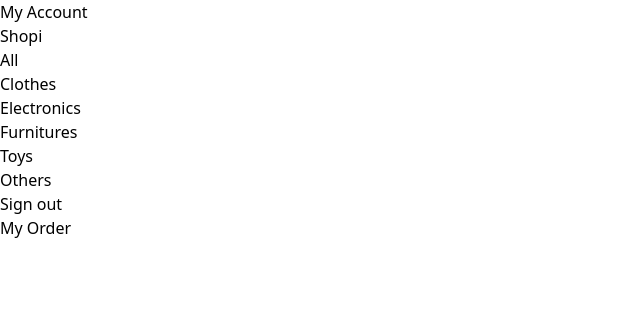
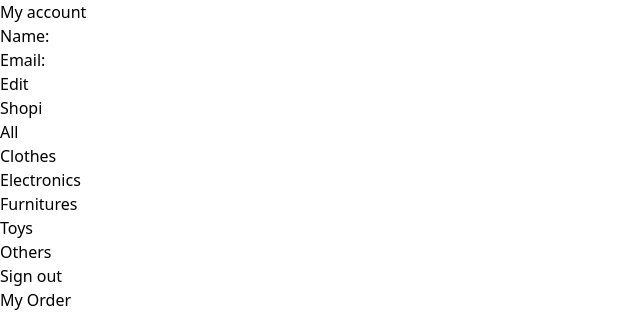
Before and after one commit to CeciliaGarcia15/react-course, a React (Vite) app: page /my-account in a window 1280 px wide. Shown: the top 316 px of the page, without its empty margins (0-640 px from the left). Built offline with nearby package versions, Linux system fonts and the light colour scheme; no server answers.

Commit message:
Se agrego una forma de editar las cuentas y ademas se arreglaron pequeños detalles esteticos

```diff
--- a/src/Components/Navbar/index.jsx
+++ b/src/Components/Navbar/index.jsx
@@ -1,145 +1,151 @@
 import { useContext } from "react";
 import { NavLink } from "react-router-dom";
 import { ShoppingCartContext } from "../../Context";
-import ShoppingCart from "../ShoppingCart"
+import ShoppingCart from "../ShoppingCart";
 import { render } from "react-dom";
 
 const Navbar = () => {
-    const context = useContext(ShoppingCartContext)
-    const activeStyle = 'underline underline-offset-4';
+  const context = useContext(ShoppingCartContext);
+  const activeStyle = "underline underline-offset-4";
 
   //Sign out
-    const signOut = localStorage.getItem('sign-out')
-    const parsedSignOut = JSON.parse(signOut)
-    const isUserSignOut = context.signOut || parsedSignOut
+  const signOut = localStorage.getItem("sign-out");
+  const parsedSignOut = JSON.parse(signOut);
+  const isUserSignOut = context.signOut || parsedSignOut;
 
   //Account
-    const account = localStorage.getItem('account')
-    const parsedAccount = JSON.parse(account)
+  const account = localStorage.getItem("account");
+  const parsedAccount = JSON.parse(account);
 
   //Has an account
-    const noAccountInLocalStorage = parsedAccount ? Object.keys(parsedAccount).length === 0 : true
-    const noAccountInLocalState = context.account ? Object.keys(context.account).length === 0 : true
-    const hasUserAnAccount = !noAccountInLocalStorage || !noAccountInLocalState
-
+  const noAccountInLocalStorage = parsedAccount
+    ? Object.keys(parsedAccount).length === 0
+    : true;
+  const noAccountInLocalState = context.account
+    ? Object.keys(context.account).length === 0
+    : true;
+  const hasUserAnAccount = !noAccountInLocalStorage || !noAccountInLocalState;
 
   const handleSignOut = () => {
-        const stringifiedSignOut = JSON.stringify(true)
-        localStorage.setItem('sign-out',stringifiedSignOut)
-        context.setSignOut(true)
-    }
+    const stringifiedSignOut = JSON.stringify(true);
+    localStorage.setItem("sign-out", stringifiedSignOut);
+    context.setSignOut(true);
+  };
   const renderView = () => {
-        if(hasUserAnAccount && !isUserSignOut){
-            return(
+    if (hasUserAnAccount && !isUserSignOut) {
+      return (
         <>
-                <li className="text-black/60">
-                github.com/CeciliaGarcia15
-                </li>
+          <li className="text-black/60">{parsedAccount?.email}</li>
           <li>
-                    <NavLink to='/my-orders' className={({isActive}) => isActive ? activeStyle : undefined}>
+            <NavLink
+              to="/my-orders"
+              className={({ isActive }) => (isActive ? activeStyle : undefined)}
+            >
               My Orders
             </NavLink>
           </li>
           <li>
-                    <NavLink to='/my-account' className={({isActive}) => isActive ? activeStyle : undefined}>
+            <NavLink
+              to="/my-account"
+              className={({ isActive }) => (isActive ? activeStyle : undefined)}
+            >
               My Account
             </NavLink>
           </li>
           <li>
-                    <NavLink to='/sign-in'
-                    className={({isActive}) => isActive ? activeStyle : undefined}
+            <NavLink
+              to="/sign-in"
+              className={({ isActive }) => (isActive ? activeStyle : undefined)}
               onClick={() => handleSignOut()}
             >
               Sign in
             </NavLink>
           </li>
           <li className="flex items-center">
-                   <ShoppingCart/>
+            <ShoppingCart />
           </li>
         </>
-            )
-
-        }else{
+      );
+    } else {
       return (
         <li>
-                    <NavLink to='/sign-in'
-                    className={({isActive}) => isActive ? activeStyle : undefined}
+          <NavLink
+            to="/sign-in"
+            className={({ isActive }) => (isActive ? activeStyle : undefined)}
             onClick={() => handleSignOut()}
           >
             Sign out
           </NavLink>
         </li>
-            )
+      );
+    }
+  };
 
-        }
-    }
-
-    return(
-        <nav className="fixed top-0 z-10 flex justify-between w-full px-8 py-5 text-sm font-light item-center">
+  return (
+    <nav className="fixed top-0 z-10 flex justify-between w-full px-8 py-5 text-sm font-light bg-white item-center">
       <ul className="flex gap-3 item-center">
         <li className="font-semibold text-md">
-                    <NavLink
-                        to={`${isUserSignOut ? '/sign-in' : '/'}`}>
-                        Shopi
-                    </NavLink>
+          <NavLink to={`${isUserSignOut ? "/sign-in" : "/"}`}>Shopi</NavLink>
         </li>
         <li>
           <NavLink
-                    to='/'
-                    onClick={()=> context.setSearchByCategory()}
-                    className={({isActive}) => isActive ? activeStyle : undefined}>
+            to="/"
+            onClick={() => context.setSearchByCategory()}
+            className={({ isActive }) => (isActive ? activeStyle : undefined)}
+          >
             All
           </NavLink>
         </li>
         <li>
           <NavLink
-                    to='/clothes'
-                    onClick={()=> context.setSearchByCategory('clothes')}
-                    className={({isActive}) => isActive ? activeStyle : undefined}>
+            to="/clothes"
+            onClick={() => context.setSearchByCategory("clothes")}
+            className={({ isActive }) => (isActive ? activeStyle : undefined)}
+          >
             Clothes
           </NavLink>
         </li>
         <li>
           <NavLink
-                    to='/electronics'
-                    onClick={()=> context.setSearchByCategory('electronics')}
-                    className={({isActive}) => isActive ? activeStyle : undefined}>
+            to="/electronics"
+            onClick={() => context.setSearchByCategory("electronics")}
+            className={({ isActive }) => (isActive ? activeStyle : undefined)}
+          >
             Electronics
           </NavLink>
         </li>
         <li>
           <NavLink
-                    to='/furnitures'
-                    onClick={()=> context.setSearchByCategory('furnitures')}
-                    className={({isActive}) => isActive ? activeStyle : undefined}>
+            to="/furnitures"
+            onClick={() => context.setSearchByCategory("furnitures")}
+            className={({ isActive }) => (isActive ? activeStyle : undefined)}
+          >
             Furnitures
           </NavLink>
         </li>
         <li>
           <NavLink
-                    to='/toys'
-                    onClick={()=> context.setSearchByCategory('toys')}
-                    className={({isActive}) => isActive ? activeStyle : undefined}>
+            to="/toys"
+            onClick={() => context.setSearchByCategory("toys")}
+            className={({ isActive }) => (isActive ? activeStyle : undefined)}
+          >
             Toys
           </NavLink>
         </li>
         <li>
           <NavLink
-                    to='/others'
-                    onClick={()=> context.setSearchByCategory('others')}
-                    className={({isActive}) => isActive ? activeStyle : undefined}>
+            to="/others"
+            onClick={() => context.setSearchByCategory("others")}
+            className={({ isActive }) => (isActive ? activeStyle : undefined)}
+          >
             Others
           </NavLink>
         </li>
       </ul>
 
-            <ul className="flex items-center gap-3">
-
-                {renderView()}
-            </ul>
-
+      <ul className="flex items-center gap-3">{renderView()}</ul>
     </nav>
   );
-}
+};
 
-export {Navbar}
+export { Navbar };
--- a/src/Pages/MyAccount/index.jsx
+++ b/src/Pages/MyAccount/index.jsx
@@ -1,12 +1,113 @@
-import Layout from "../../Components/Layout"
+import { useContext, useState, useRef } from "react";
 
+import { ShoppingCartContext } from "../../Context";
+import Layout from "../../Components/Layout";
 
 function MyAccount() {
+  const context = useContext(ShoppingCartContext);
+  const [view, setView] = useState("user-info");
+  const form = useRef(null);
+  //account
+  const account = localStorage.getItem("account");
+  const parsedAccount = JSON.parse(account);
+
+  const editAccount = () => {
+    const formData = new FormData(form.current);
+    const data = {
+      name: formData.get("name"),
+      email: formData.get("email"),
+      password: formData.get("password"),
+    };
+    //Update account
+    const stringifiedAccount = JSON.stringify(data);
+    localStorage.setItem("account", stringifiedAccount);
+    context.setAccount(data);
+  };
+
+  const renderUserInfo = () => {
     return (
-      <Layout>
-    My Account
-   </Layout>
-    )
-  }
+      <div className="flex flex-col w-80">
+        <p>
+          <span className="text-sm font-light">Name: </span>
+          <span>{parsedAccount?.name}</span>
+        </p>
+        <p>
+          <span className="text-sm font-light">Email: </span>
+          <span>{parsedAccount?.email}</span>
+        </p>
+        <button
+          className="py-3 mt-6 border border-black rounded-lg"
+          onClick={() => setView("edit-user-info")}
+        >
+          Edit
+        </button>
+      </div>
+    );
+  };
 
-  export default MyAccount
+  const renderEditUserInfo = () => {
+    return (
+      <form ref={form} className="flex flex-col gap-4 w-80">
+        <div className="flex flex-col gap-1">
+          <label htmlFor="name" className="text-sm font-light">
+            Your name:
+          </label>
+          <input
+            type="text"
+            id="name"
+            name="name"
+            defaultValue={parsedAccount.name}
+            placeholder="Peter"
+            className="px-4 py-2 border border-black rounded-lg placeholder:font-light placeholder:text-sm placeholder:text-black/60 focus:outline-none"
+          />
+        </div>
+        <div className="flex flex-col gap-1">
+          <label htmlFor="email" className="text-sm font-light">
+            Your email:
+          </label>
+          <input
+            type="text"
+            id="email"
+            name="email"
+            defaultValue={parsedAccount.email}
+            placeholder="hi@helloworld.com"
+            className="px-4 py-2 border border-black rounded-lg placeholder:font-light placeholder:text-sm placeholder:text-black/60 focus:outline-none"
+          />
+        </div>
+        <div className="flex flex-col gap-1">
+          <label htmlFor="password" className="text-sm font-light">
+            Your password:
+          </label>
+          <input
+            type="text"
+            id="password"
+            name="password"
+            defaultValue={parsedAccount.password}
+            placeholder="******"
+            className="px-4 py-2 border border-black rounded-lg placeholder:font-light placeholder:text-sm placeholder:text-black/60 focus:outline-none"
+          />
+        </div>
+        <button
+          className="w-full py-3 text-white bg-black rounded-lg"
+          onClick={() => {
+            setView("user-info"), editAccount();
+          }}
+        >
+          Edit
+        </button>
+      </form>
+    );
+  };
+
+  const renderView = () =>
+    view === "edit-user-info" ? renderEditUserInfo() : renderUserInfo();
+
+  return (
+    <Layout>
+      <h1 className="mb-6 text-xl font-medium text-center w-80">My account</h1>
+      {renderView()}
+    </Layout>
+  );
+}
+
+export default MyAccount;
--- a/src/Pages/MyOrders/index.jsx
+++ b/src/Pages/MyOrders/index.jsx
@@ -3,7 +3,7 @@
 import OrdersCard from "../../Components/OrdersCard"
 import { ShoppingCartContext } from "../../Context";
 import { Link } from "react-router-dom";
-import { ChevronLeftIcon } from "@heroicons/react/24/outline";
+
 
 
 function MyOrders() {
```
Also changed, not shown: src/Components/Card/index.jsx (+16 -21 lines). Lines whose indentation alone changed are shown as unchanged.
